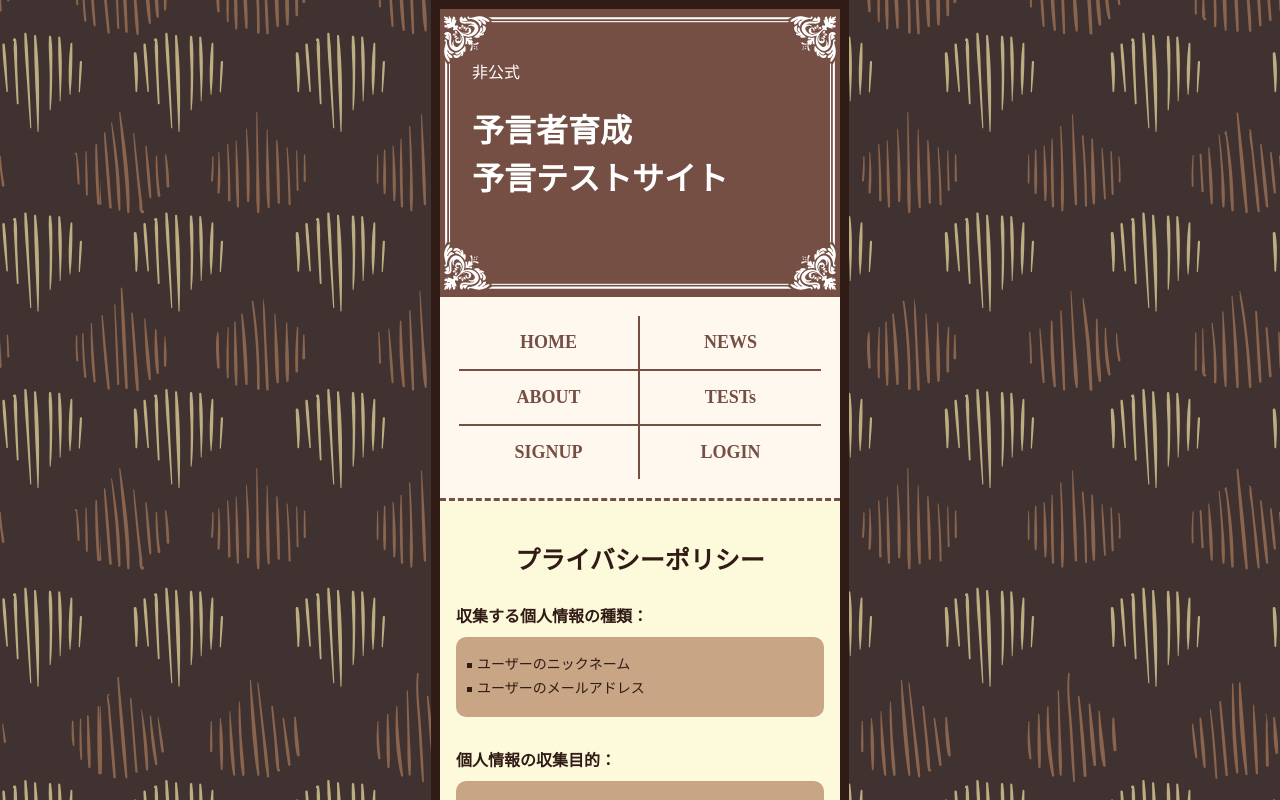
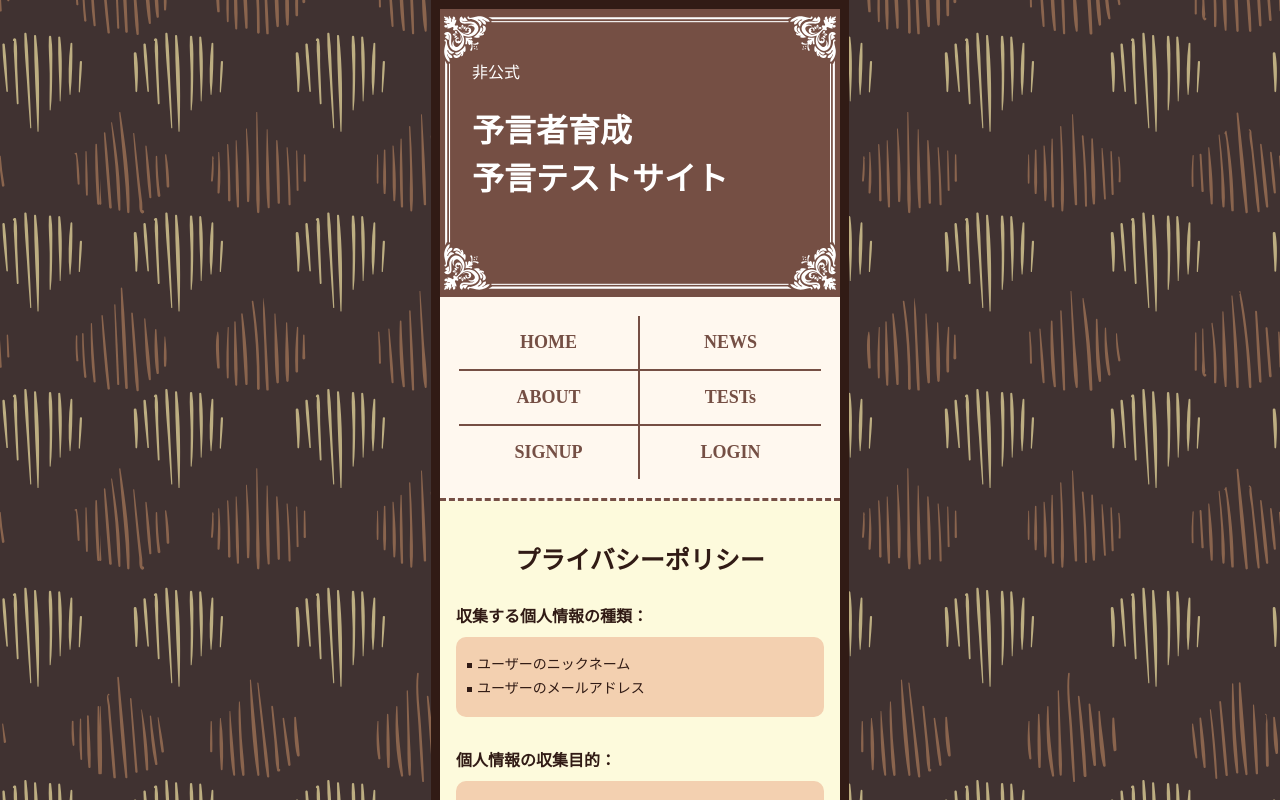
Before and after one commit to SSSYYSSSYY/FTA-Project, a Next.js app in the folder client/: page /privacy-policy in a window 1280 px wide. Shown: the top 800 px of the page. Built offline with nearby package versions, Linux system fonts and the light colour scheme; a web font is replaced by a local one.

Commit message:
3/30排版

```diff
--- a/client/styles/globals.css
+++ b/client/styles/globals.css
@@ -1273,7 +1273,7 @@ section.privacy-policy h3 {
 }
 section.privacy-policy ul {
   margin-bottom: 2rem;
-  background-color: #c7a585;
+  background-color: #f3d0b0;
   padding: 1rem;
   border-radius: 10px;
 }
--- a/client/styles/globals.scss
+++ b/client/styles/globals.scss
@@ -1334,7 +1334,7 @@ section.privacy-policy{
   }
   ul{
     margin-bottom: 2rem;
-    background-color: #c7a585;
+    background-color: #f3d0b0;
     padding: 1rem;
     border-radius: 10px;
     li{
```
